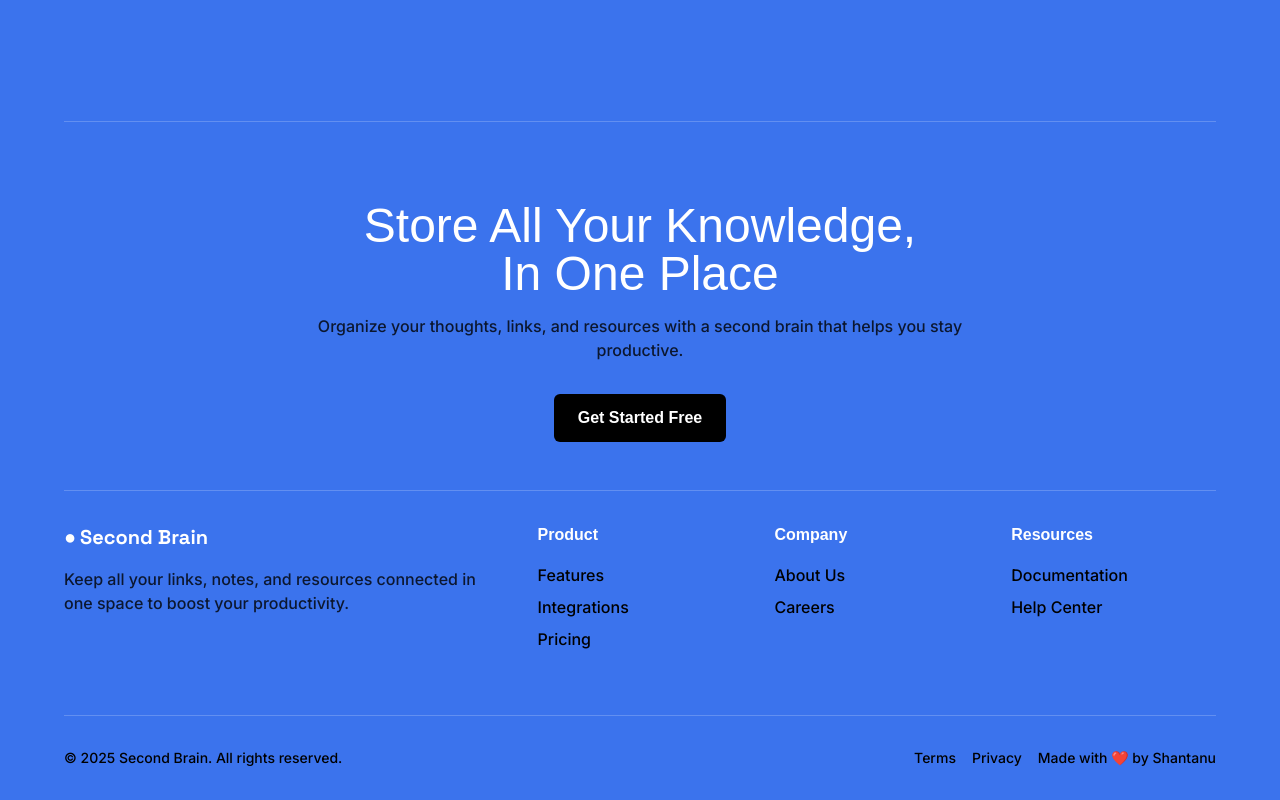
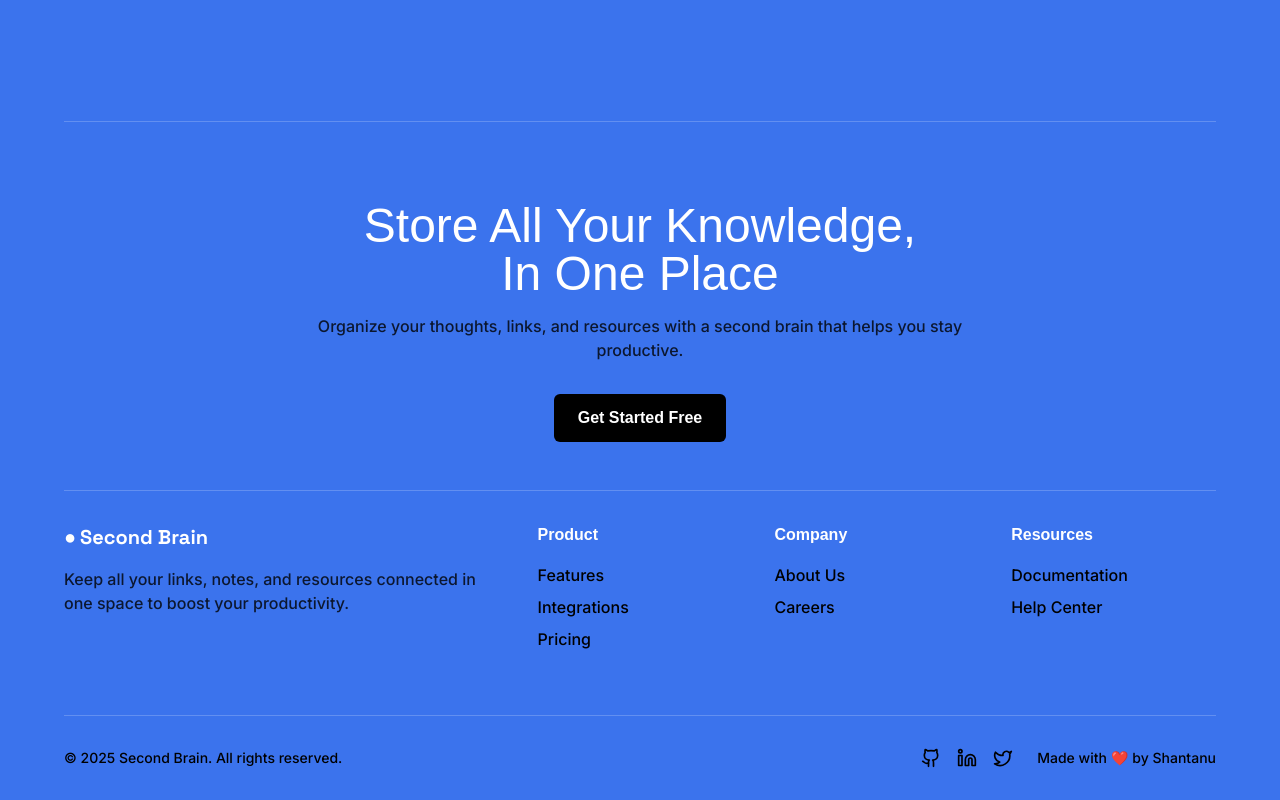
Before and after one commit to Shantanupokale/Shared-Brain, a React (Vite) app in the folder client/: page / in a window 1280 px wide. Shown: the part 2053-2853 px from the top of the page. Built offline with nearby package versions, Linux system fonts and the light colour scheme; no server answers; a web font is replaced by a local one.

Commit message:
correction in footer and card

```diff
--- a/client/src/components/Dashboard/ContentCard.tsx
+++ b/client/src/components/Dashboard/ContentCard.tsx
@@ -68,7 +68,7 @@ const ContentCard: React.FC<ContentCardProps> = ({ id, title, link, type, descri
       }
     } else if (type === "twitter") {
       return (
-        <div ref={twitterRef} className=" mb-1 sm:mb-4 rounded-xl overflow-x-auto -m-2  scrollbar-hidden max-h-96 ">
+        <div ref={twitterRef} className=" mb-1 sm:mb-4 rounded-xl overflow-x-auto -m-2  scrollbar-hidden max-h-80 ">
           {isLoading && <div className="flex justify-center items-center">Loading...</div>}
           <blockquote className="twitter-tweet">
             <a href={link.replace("x.com", "twitter.com")}></a>
@@ -85,15 +85,15 @@ const ContentCard: React.FC<ContentCardProps> = ({ id, title, link, type, descri
             href={link}
             target="_blank"
             rel="noopener noreferrer"
-            className="text-[#3b73ed] hover:underline font-inter break-words text-sm sm:text-base"
+            className="text-[#3b73ed] hover:underline overflow-auto font-inter break-words text-sm sm:text-xs "
           >
             {link}
           </a>
         </div>
         {description && (
-          <div className="mt-4 p-3 sm:p-4 bg-white border border-gray-200 rounded-lg shadow-sm text-sm text-gray-700">
+          <div className="mt-4 p-3 sm:p-4 bg-white border border-gray-200 rounded-lg shadow-sm text-sm text-gray-700 overflow-y-auto scrollbar-hidden max-h-96  sm:max-h-64  ">
             <h1 className="text-black font-semibold">Description</h1>
-            <p className="mt-2 break-words">{description}</p>
+            <p className="mt-2 sm:text-xs break-words">{description}</p>
           </div>
         )}
       </div>
--- a/client/src/components/Dashboard/Sidebar.tsx
+++ b/client/src/components/Dashboard/Sidebar.tsx
@@ -1,7 +1,7 @@
 "use client"
 
 import { useState } from "react"
-import { Home, Youtube, Twitter, Search , LinkIcon, LogOut, Menu, X } from "lucide-react"
+import { Home, Youtube, Twitter, Search , LinkIcon, LogOut, Menu, X, Github, ArrowUpRight } from "lucide-react"
 import { Button } from "@/components/ui/button"
 import { useNavigate } from "react-router-dom"
 import toast from "react-hot-toast"
@@ -75,6 +75,16 @@ const Sidebar: React.FC<SidebarProps> = ({ activeTab, setActiveTab }) => {
 
         <div className="px-4 mt-6 mb-6">
           <button
+  onClick={() => window.open('https://github.com/Shantanupokale/Shared-Brain', '_blank')}
+  className="flex items-center justify-between w-full px-4 py-3 text-sm font-medium rounded-xl text-white hover:bg-green-500 transition-colors mb-2"
+>
+  <div className="flex items-center">
+    <Github className="w-5 h-5" />
+    <span className="ml-3 font-inter">Star on GitHub</span>
+  </div>
+  <ArrowUpRight className="w-4 h-4 opacity-70" />
+</button>
+          <button
             onClick={handleLogout}
             className="flex items-center w-full px-4 py-3 text-sm font-medium rounded-xl text-white hover:bg-red-500 transition-colors"
           >
@@ -126,6 +136,20 @@ const Sidebar: React.FC<SidebarProps> = ({ activeTab, setActiveTab }) => {
         ))}
 
         <button
+  onClick={() => {
+    window.open('https://github.com/Shantanupokale/Shared-Brain', '_blank')
+    setIsMobileMenuOpen(false)
+  }}
+  className="flex items-center justify-between w-full px-4 py-3 text-sm font-medium rounded-md text-gray-800 hover:bg-green-100 transition-colors"
+>
+  <div className="flex items-center">
+    <Github className="w-5 h-5" />
+    <span className="ml-3 font-inter">Star on GitHub</span>
+  </div>
+  <ArrowUpRight className="w-4 h-4 opacity-70" />
+</button>
+
+        <button
           onClick={handleLogout}
           className="flex items-center w-full mt-6 px-4 py-3 text-sm font-medium rounded-md text-red-500 hover:bg-red-100 transition-colors"
         >
--- a/client/src/components/LandingComponents/Footer.tsx
+++ b/client/src/components/LandingComponents/Footer.tsx
@@ -7,6 +7,7 @@ import { motion } from "framer-motion";
 import SignupModal from "./SignupModal";
 import SigninModal from "./SigninModal";
 import { useState } from "react";
+import { Linkedin ,Twitter,Github } from "lucide-react";
 
 // Animation Variants
 const container = {
@@ -213,6 +214,7 @@ const Footer: React.FC = () => {
         </motion.div>
 
         {/* Bottom Legal Section */}
+        {/* Bottom Legal Section */}
 <motion.div
   className="border-t border-white/20 pt-8 mt-8 text-sm text-black flex flex-col md:flex-row justify-between font-inter font-medium"
   initial={{ opacity: 0 }}
@@ -223,24 +225,47 @@ const Footer: React.FC = () => {
   <div>
     © {new Date().getFullYear()} Second Brain. All rights reserved.
   </div>
-          <div className="flex flex-col md:flex-row items-start md:items-center space-y-2 md:space-y-0 md:space-x-4 mt-4 md:mt-0">
-            {["Terms", "Privacy", "Made with ❤️ by Shantanu"].map((item, i) => (
-              <motion.a
-                key={i}
-                href={i === 2 ? "https://github.com/shantanupokale" : "#"}
-                target={i === 2 ? "_blank" : undefined}
-                rel={i === 2 ? "noopener noreferrer" : undefined}
+
+  {/* Social + Credits */}
+  <div className="flex flex-col md:flex-row items-start md:items-center mt-4 md:mt-0 space-y-2 md:space-y-0 md:space-x-6">
+    <div className="flex space-x-4">
+      <a
+        href="https://github.com/Shantanupokale"
+        target="_blank"
+        rel="noopener noreferrer"
+        aria-label="GitHub"
         className="hover:text-white"
-                initial={{ opacity: 0, y: 10 }}
-                whileInView={{ opacity: 1, y: 0 }}
-                viewport={{ once: true }}
-                transition={{ delay: 0.1 * i }}
       >
-                {item}
-              </motion.a>
-            ))}
+        <Github className="w-5 h-5" />
+      </a>
+      <a
+        href="https://www.linkedin.com/in/shantanu-pokale"
+        target="_blank"
+        rel="noopener noreferrer"
+        aria-label="LinkedIn"
+        className="hover:text-white"
+      >
+        <Linkedin className="w-5 h-5" />
+      </a>
+      <a
+        href="https://x.com/ShantanuPokale"
+        target="_blank"
+        rel="noopener noreferrer"
+        aria-label="Twitter"
+        className="hover:text-white"
+      >
+        <Twitter className="w-5 h-5" />
+      </a>
+    </div>
+
+    <div className="md:ml-6">
+      Made with
+      <span className="mx-1 text-red-500">❤️</span>
+      by Shantanu
+    </div>
   </div>
 </motion.div>
+
       </div>
     </footer>
   );
```
Lines whose indentation alone changed are shown as unchanged.
